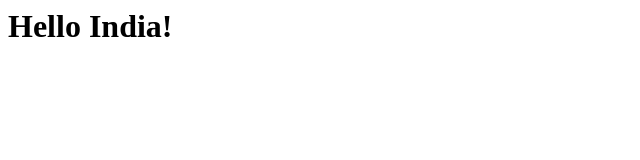
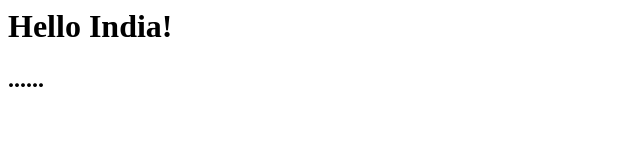
Before and after one commit to rana22041989/wordpessBlog, a plain HTML site: page index.html in a window 1280 px wide. Shown: the full height of the page, 0-640 px from the left. Drawn offline with Linux system fonts and the light colour scheme.

Commit message:
update index.html file

```diff
--- a/index.html
+++ b/index.html
@@ -1,5 +1,6 @@
 <html>
 <body>
 	<h1>Hello India!</h1>
+	<h2>......</h2>
 </body>
 </html>
```
